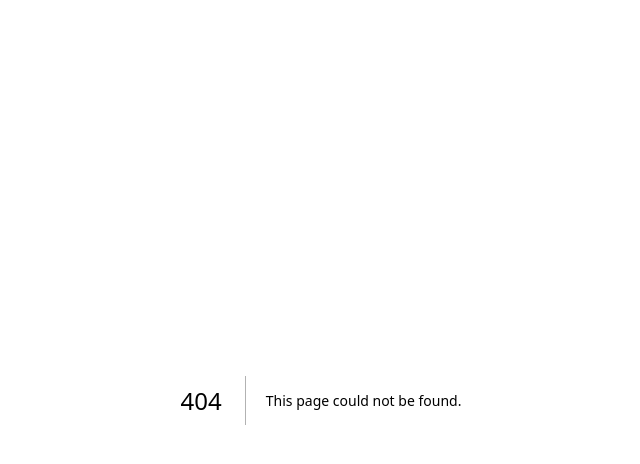
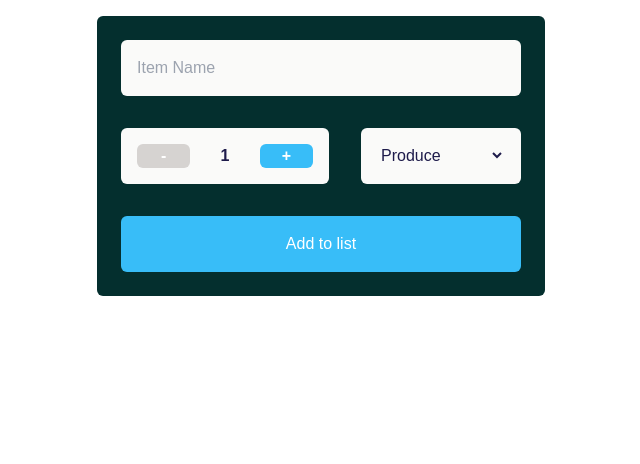
Before and after one commit to apnordquist/cprg306-assignments, a Next.js app: page /week-5 in a window 1280 px wide. Before the commit this address had no page. Shown: the top 464 px of the page, without its empty margins (319-959 px from the left). Built offline with nearby package versions, Linux system fonts and the light colour scheme.

Commit message:
week 5 assignment

```diff
--- a/app/page.js
+++ b/app/page.js
@@ -22,6 +22,11 @@ export default function Homepage() {
             Week 4 Assignment
           </Link>
         </li>
+        <li>
+          <Link href="/week-5" className={linkStyles}>
+            Week 5 Assignment
+          </Link>
+        </li>
       </ul>
     </main>
   );
--- /dev/null
+++ b/app/week-5/new-item.js
@@ -0,0 +1,109 @@
+"use client";
+
+import { useState } from "react";
+
+export function ItemButton() {
+  // old from week 4
+  let buttonClass =
+    "flex-1 bg-sky-400 text-white text-center rounded-md hover:bg-sky-600 disabled:bg-stone-300";
+  const [quantity, setQuantity] = useState(1);
+
+  const increment = () => {
+    setQuantity(quantity + 1);
+  };
+  const decrement = () => {
+    setQuantity(quantity - 1);
+  };
+
+  // new for week 5
+  const [name, setName] = useState("");
+  const [category, setCategory] = useState("produce");
+
+  const handleNameChange = (event) => setName(event.target.value);
+  const handleCategoryChange = (event) => setCategory(event.target.value);
+
+  const handleSubmit = (event) => {
+    event.preventDefault;
+
+    let registrationObject = {
+      item: name,
+      quant: quantity,
+      cat: category,
+    };
+
+    alert(`
+        Name: ${registrationObject.item}
+        Quantity needed: ${registrationObject.quant}
+        Category: ${registrationObject.cat}
+        `);
+
+    setName("");
+    setQuantity(1);
+    setCategory("produce");
+  };
+
+  return (
+    <form
+      onSubmit={handleSubmit}
+      className="flex flex-col p-2 m-4 bg-teal-950 rounded-md"
+    >
+      {/* new for week 5 */}
+      <div className="m-4">
+        <input
+          type="text"
+          onChange={handleNameChange}
+          value={name}
+          placeholder="Item Name"
+          className="w-full p-4 rounded-md bg-stone-50 text-indigo-950"
+          required
+        />
+      </div>
+      <div className="flex justify-between">
+        {/* old from week 4 */}
+        <div className="flex flex-row justify-between gap-2 w-52 m-4 p-4 font-bold rounded-md bg-stone-50">
+          <button
+            onClick={decrement}
+            className={buttonClass}
+            disabled={quantity <= 1}
+            type="button"
+          >
+            -
+          </button>
+          <span className="flex-1 text-indigo-950 text-center">{quantity}</span>
+          <button
+            onClick={increment}
+            className={buttonClass}
+            disabled={quantity >= 20}
+            type="button"
+          >
+            +
+          </button>
+        </div>
+
+        {/* new for week 5 */}
+        <div className="m-4 p-4 rounded-md bg-stone-50 text-indigo-950">
+          <select
+            onChange={handleCategoryChange}
+            value={category}
+            className="bg-inherit text-inherit w-full"
+          >
+            <option value="produce">Produce</option>
+            <option value="dairy">Dairy</option>
+            <option value="bakery">Bakery</option>
+            <option value="meat">Meat</option>
+            <option value="frozen">Frozen Foods</option>
+            <option value="canned">Canned Goods</option>
+            <option value="dry">Dry Goods</option>
+            <option value="beverages">beverages</option>
+            <option value="snacks">Snacks</option>
+            <option value="household">Household</option>
+            <option value="other">other</option>
+          </select>
+        </div>
+      </div>
+      <div className="p-4 m-4 bg-sky-400 text-white text-center rounded-md hover:bg-sky-600 disabled:bg-stone-300">
+        <button type="submit">Add to list</button>
+      </div>
+    </form>
+  );
+}
--- /dev/null
+++ b/app/week-5/page.js
@@ -0,0 +1,7 @@
+import { ItemButton } from "./new-item";
+
+export default function PropsPage() {
+  return <main className="flex justify-center w-full">
+    <ItemButton />
+  </main>;
+}
```
